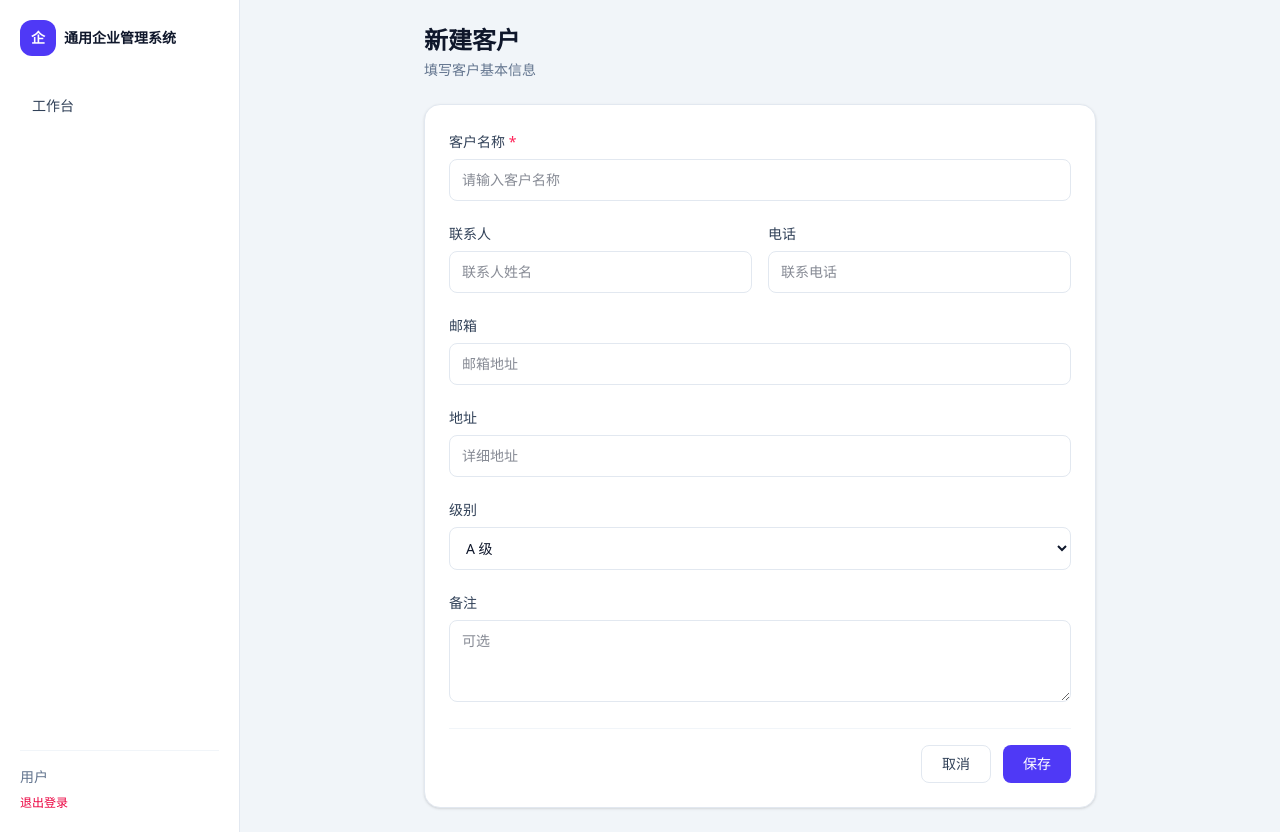
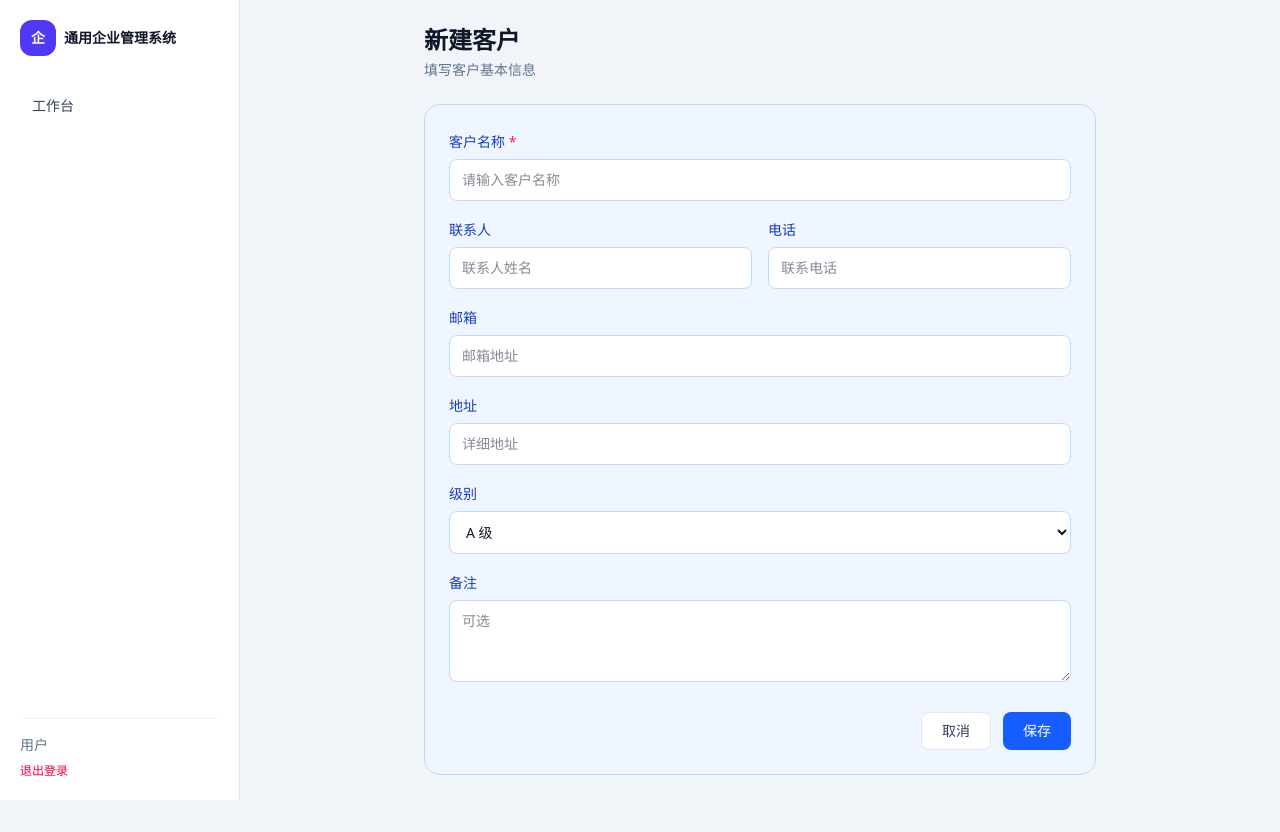
Before and after one commit to xiaowang9818-beep/SME-Admin, a Next.js app: page /customers/new in a window 1280 px wide. After the commit the page ends 800 px from the top, so only its background shows below. Built offline with nearby package versions, Linux system fonts and the light colour scheme; no server answers.

Commit message:
style: colorful form pages matching inventory style

```diff
--- a/src/app/(app)/customers/new/page.tsx
+++ b/src/app/(app)/customers/new/page.tsx
@@ -6,36 +6,36 @@ export default function NewCustomerPage() {
       <h1 className="text-2xl font-semibold text-slate-900">新建客户</h1>
       <p className="mt-1 text-sm text-slate-500">填写客户基本信息</p>
 
-      <form action={createCustomer} className="mt-6 space-y-5 rounded-2xl border border-slate-200 bg-white p-6 shadow-sm">
+      <form action={createCustomer} className="mt-6 space-y-4 rounded-2xl border border-blue-200 bg-blue-50 p-6">
         <div>
-          <label className="text-sm font-medium text-slate-700">客户名称 <span className="text-rose-500">*</span></label>
-          <input name="name" required placeholder="请输入客户名称" className="mt-1.5 w-full rounded-lg border border-slate-200 px-3 py-2.5 text-sm outline-none transition focus:border-indigo-400 focus:ring-2 focus:ring-indigo-100" />
+          <label className="text-sm font-medium text-blue-800">客户名称 <span className="text-rose-500">*</span></label>
+          <input name="name" required placeholder="请输入客户名称" className="mt-1.5 w-full rounded-lg border border-blue-200 bg-white px-3 py-2.5 text-sm outline-none" />
         </div>
 
         <div className="grid grid-cols-2 gap-4">
           <div>
-            <label className="text-sm font-medium text-slate-700">联系人</label>
-            <input name="contact" placeholder="联系人姓名" className="mt-1.5 w-full rounded-lg border border-slate-200 px-3 py-2.5 text-sm outline-none transition focus:border-indigo-400 focus:ring-2 focus:ring-indigo-100" />
+            <label className="text-sm font-medium text-blue-800">联系人</label>
+            <input name="contact" placeholder="联系人姓名" className="mt-1.5 w-full rounded-lg border border-blue-200 bg-white px-3 py-2.5 text-sm outline-none" />
           </div>
           <div>
-            <label className="text-sm font-medium text-slate-700">电话</label>
-            <input name="phone" placeholder="联系电话" className="mt-1.5 w-full rounded-lg border border-slate-200 px-3 py-2.5 text-sm outline-none transition focus:border-indigo-400 focus:ring-2 focus:ring-indigo-100" />
+            <label className="text-sm font-medium text-blue-800">电话</label>
+            <input name="phone" placeholder="联系电话" className="mt-1.5 w-full rounded-lg border border-blue-200 bg-white px-3 py-2.5 text-sm outline-none" />
           </div>
         </div>
 
         <div>
-          <label className="text-sm font-medium text-slate-700">邮箱</label>
-          <input name="email" type="email" placeholder="邮箱地址" className="mt-1.5 w-full rounded-lg border border-slate-200 px-3 py-2.5 text-sm outline-none transition focus:border-indigo-400 focus:ring-2 focus:ring-indigo-100" />
+          <label className="text-sm font-medium text-blue-800">邮箱</label>
+          <input name="email" type="email" placeholder="邮箱地址" className="mt-1.5 w-full rounded-lg border border-blue-200 bg-white px-3 py-2.5 text-sm outline-none" />
         </div>
 
         <div>
-          <label className="text-sm font-medium text-slate-700">地址</label>
-          <input name="address" placeholder="详细地址" className="mt-1.5 w-full rounded-lg border border-slate-200 px-3 py-2.5 text-sm outline-none transition focus:border-indigo-400 focus:ring-2 focus:ring-indigo-100" />
+          <label className="text-sm font-medium text-blue-800">地址</label>
+          <input name="address" placeholder="详细地址" className="mt-1.5 w-full rounded-lg border border-blue-200 bg-white px-3 py-2.5 text-sm outline-none" />
         </div>
 
         <div>
-          <label className="text-sm font-medium text-slate-700">级别</label>
-          <select name="level" className="mt-1.5 w-full rounded-lg border border-slate-200 px-3 py-2.5 text-sm outline-none transition focus:border-indigo-400 focus:ring-2 focus:ring-indigo-100">
+          <label className="text-sm font-medium text-blue-800">级别</label>
+          <select name="level" className="mt-1.5 w-full rounded-lg border border-blue-200 bg-white px-3 py-2.5 text-sm outline-none">
             <option value="A">A 级</option>
             <option value="B">B 级</option>
             <option value="C">C 级</option>
@@ -43,17 +43,13 @@ export default function NewCustomerPage() {
         </div>
 
         <div>
-          <label className="text-sm font-medium text-slate-700">备注</label>
-          <textarea name="remark" rows={3} placeholder="可选" className="mt-1.5 w-full rounded-lg border border-slate-200 px-3 py-2.5 text-sm outline-none transition focus:border-indigo-400 focus:ring-2 focus:ring-indigo-100" />
+          <label className="text-sm font-medium text-blue-800">备注</label>
+          <textarea name="remark" rows={3} placeholder="可选" className="mt-1.5 min-h-[80px] w-full resize-y rounded-lg border border-blue-200 bg-white px-3 py-2.5 text-sm outline-none" />
         </div>
 
-        <div className="flex justify-end gap-3 border-t border-slate-100 pt-4">
-          <a href="/customers" className="rounded-lg border border-slate-200 px-5 py-2 text-sm text-slate-700 hover:bg-slate-50">
-            取消
-          </a>
-          <button className="rounded-lg bg-indigo-600 px-5 py-2 text-sm font-medium text-white hover:bg-indigo-700">
-            保存
-          </button>
+        <div className="flex justify-end gap-3 pt-2">
+          <a href="/customers" className="rounded-lg border border-slate-200 bg-white px-5 py-2 text-sm text-slate-700 hover:bg-slate-50">取消</a>
+          <button className="rounded-lg bg-blue-600 px-5 py-2 text-sm font-medium text-white hover:bg-blue-700">保存</button>
         </div>
       </form>
     </div>
--- a/src/app/(app)/employees/new/page.tsx
+++ b/src/app/(app)/employees/new/page.tsx
@@ -6,46 +6,42 @@ export default function NewEmployeePage() {
       <h1 className="text-2xl font-semibold text-slate-900">新建员工</h1>
       <p className="mt-1 text-sm text-slate-500">填写员工基本信息</p>
 
-      <form action={createEmployee} className="mt-6 space-y-5 rounded-2xl border border-slate-200 bg-white p-6 shadow-sm">
+      <form action={createEmployee} className="mt-6 space-y-4 rounded-2xl border border-amber-200 bg-amber-50 p-6">
         <div>
-          <label className="text-sm font-medium text-slate-700">姓名 <span className="text-rose-500">*</span></label>
-          <input name="name" required placeholder="请输入姓名" className="mt-1.5 w-full rounded-lg border border-slate-200 px-3 py-2.5 text-sm outline-none transition focus:border-indigo-400 focus:ring-2 focus:ring-indigo-100" />
+          <label className="text-sm font-medium text-amber-800">姓名 <span className="text-rose-500">*</span></label>
+          <input name="name" required placeholder="请输入姓名" className="mt-1.5 w-full rounded-lg border border-amber-200 bg-white px-3 py-2.5 text-sm outline-none" />
         </div>
 
         <div className="grid grid-cols-2 gap-4">
           <div>
-            <label className="text-sm font-medium text-slate-700">部门</label>
-            <input name="department" placeholder="如：销售部" className="mt-1.5 w-full rounded-lg border border-slate-200 px-3 py-2.5 text-sm outline-none transition focus:border-indigo-400 focus:ring-2 focus:ring-indigo-100" />
+            <label className="text-sm font-medium text-amber-800">部门</label>
+            <input name="department" placeholder="如：销售部" className="mt-1.5 w-full rounded-lg border border-amber-200 bg-white px-3 py-2.5 text-sm outline-none" />
           </div>
           <div>
-            <label className="text-sm font-medium text-slate-700">职位</label>
-            <input name="position" placeholder="如：销售经理" className="mt-1.5 w-full rounded-lg border border-slate-200 px-3 py-2.5 text-sm outline-none transition focus:border-indigo-400 focus:ring-2 focus:ring-indigo-100" />
+            <label className="text-sm font-medium text-amber-800">职位</label>
+            <input name="position" placeholder="如：销售经理" className="mt-1.5 w-full rounded-lg border border-amber-200 bg-white px-3 py-2.5 text-sm outline-none" />
           </div>
         </div>
 
         <div className="grid grid-cols-2 gap-4">
           <div>
-            <label className="text-sm font-medium text-slate-700">电话</label>
-            <input name="phone" placeholder="联系电话" className="mt-1.5 w-full rounded-lg border border-slate-200 px-3 py-2.5 text-sm outline-none transition focus:border-indigo-400 focus:ring-2 focus:ring-indigo-100" />
+            <label className="text-sm font-medium text-amber-800">电话</label>
+            <input name="phone" placeholder="联系电话" className="mt-1.5 w-full rounded-lg border border-amber-200 bg-white px-3 py-2.5 text-sm outline-none" />
           </div>
           <div>
-            <label className="text-sm font-medium text-slate-700">入职日期</label>
-            <input name="hireDate" type="date" className="mt-1.5 w-full rounded-lg border border-slate-200 px-3 py-2.5 text-sm outline-none transition focus:border-indigo-400 focus:ring-2 focus:ring-indigo-100" />
+            <label className="text-sm font-medium text-amber-800">入职日期</label>
+            <input name="hireDate" type="date" className="mt-1.5 w-full rounded-lg border border-amber-200 bg-white px-3 py-2.5 text-sm outline-none" />
           </div>
         </div>
 
         <div>
-          <label className="text-sm font-medium text-slate-700">备注</label>
-          <textarea name="remark" rows={3} placeholder="可选" className="mt-1.5 w-full rounded-lg border border-slate-200 px-3 py-2.5 text-sm outline-none transition focus:border-indigo-400 focus:ring-2 focus:ring-indigo-100" />
+          <label className="text-sm font-medium text-amber-800">备注</label>
+          <textarea name="remark" rows={3} placeholder="可选" className="mt-1.5 min-h-[80px] w-full resize-y rounded-lg border border-amber-200 bg-white px-3 py-2.5 text-sm outline-none" />
         </div>
 
-        <div className="flex justify-end gap-3 border-t border-slate-100 pt-4">
-          <a href="/employees" className="rounded-lg border border-slate-200 px-5 py-2 text-sm text-slate-700 hover:bg-slate-50">
-            取消
-          </a>
-          <button className="rounded-lg bg-indigo-600 px-5 py-2 text-sm font-medium text-white hover:bg-indigo-700">
-            保存
-          </button>
+        <div className="flex justify-end gap-3 pt-2">
+          <a href="/employees" className="rounded-lg border border-slate-200 bg-white px-5 py-2 text-sm text-slate-700 hover:bg-slate-50">取消</a>
+          <button className="rounded-lg bg-amber-500 px-5 py-2 text-sm font-medium text-white hover:bg-amber-600">保存</button>
         </div>
       </form>
     </div>
--- a/src/app/(app)/products/new/page.tsx
+++ b/src/app/(app)/products/new/page.tsx
@@ -6,52 +6,48 @@ export default function NewProductPage() {
       <h1 className="text-2xl font-semibold text-slate-900">新建商品</h1>
       <p className="mt-1 text-sm text-slate-500">填写商品基本信息</p>
 
-      <form action={createProduct} className="mt-6 space-y-5 rounded-2xl border border-slate-200 bg-white p-6 shadow-sm">
+      <form action={createProduct} className="mt-6 space-y-4 rounded-2xl border border-indigo-200 bg-indigo-50 p-6">
         <div className="grid grid-cols-2 gap-4">
           <div>
-            <label className="text-sm font-medium text-slate-700">SKU <span className="text-rose-500">*</span></label>
-            <input name="sku" required placeholder="商品编码" className="mt-1.5 w-full rounded-lg border border-slate-200 px-3 py-2.5 text-sm outline-none transition focus:border-indigo-400 focus:ring-2 focus:ring-indigo-100" />
+            <label className="text-sm font-medium text-indigo-800">SKU <span className="text-rose-500">*</span></label>
+            <input name="sku" required placeholder="商品编码" className="mt-1.5 w-full rounded-lg border border-indigo-200 bg-white px-3 py-2.5 text-sm outline-none" />
           </div>
           <div>
-            <label className="text-sm font-medium text-slate-700">商品名称 <span className="text-rose-500">*</span></label>
-            <input name="name" required placeholder="商品名称" className="mt-1.5 w-full rounded-lg border border-slate-200 px-3 py-2.5 text-sm outline-none transition focus:border-indigo-400 focus:ring-2 focus:ring-indigo-100" />
+            <label className="text-sm font-medium text-indigo-800">商品名称 <span className="text-rose-500">*</span></label>
+            <input name="name" required placeholder="商品名称" className="mt-1.5 w-full rounded-lg border border-indigo-200 bg-white px-3 py-2.5 text-sm outline-none" />
           </div>
         </div>
 
         <div className="grid grid-cols-2 gap-4">
           <div>
-            <label className="text-sm font-medium text-slate-700">分类</label>
-            <input name="category" placeholder="如：电子产品" className="mt-1.5 w-full rounded-lg border border-slate-200 px-3 py-2.5 text-sm outline-none transition focus:border-indigo-400 focus:ring-2 focus:ring-indigo-100" />
+            <label className="text-sm font-medium text-indigo-800">分类</label>
+            <input name="category" placeholder="如：电子产品" className="mt-1.5 w-full rounded-lg border border-indigo-200 bg-white px-3 py-2.5 text-sm outline-none" />
           </div>
           <div>
-            <label className="text-sm font-medium text-slate-700">规格</label>
-            <input name="spec" placeholder="规格说明" className="mt-1.5 w-full rounded-lg border border-slate-200 px-3 py-2.5 text-sm outline-none transition focus:border-indigo-400 focus:ring-2 focus:ring-indigo-100" />
+            <label className="text-sm font-medium text-indigo-800">规格</label>
+            <input name="spec" placeholder="规格说明" className="mt-1.5 w-full rounded-lg border border-indigo-200 bg-white px-3 py-2.5 text-sm outline-none" />
           </div>
         </div>
 
         <div className="grid grid-cols-2 gap-4">
           <div>
-            <label className="text-sm font-medium text-slate-700">成本价</label>
-            <input name="costPrice" type="number" step="0.01" defaultValue="0" className="mt-1.5 w-full rounded-lg border border-slate-200 px-3 py-2.5 text-sm outline-none transition focus:border-indigo-400 focus:ring-2 focus:ring-indigo-100" />
+            <label className="text-sm font-medium text-indigo-800">成本价</label>
+            <input name="costPrice" type="number" step="0.01" defaultValue="0" className="mt-1.5 w-full rounded-lg border border-indigo-200 bg-white px-3 py-2.5 text-sm outline-none" />
           </div>
           <div>
-            <label className="text-sm font-medium text-slate-700">销售价</label>
-            <input name="salePrice" type="number" step="0.01" defaultValue="0" className="mt-1.5 w-full rounded-lg border border-slate-200 px-3 py-2.5 text-sm outline-none transition focus:border-indigo-400 focus:ring-2 focus:ring-indigo-100" />
+            <label className="text-sm font-medium text-indigo-800">销售价</label>
+            <input name="salePrice" type="number" step="0.01" defaultValue="0" className="mt-1.5 w-full rounded-lg border border-indigo-200 bg-white px-3 py-2.5 text-sm outline-none" />
           </div>
         </div>
 
         <div>
-          <label className="text-sm font-medium text-slate-700">安全库存</label>
-          <input name="safetyStock" type="number" defaultValue="0" className="mt-1.5 w-full rounded-lg border border-slate-200 px-3 py-2.5 text-sm outline-none transition focus:border-indigo-400 focus:ring-2 focus:ring-indigo-100" />
+          <label className="text-sm font-medium text-indigo-800">安全库存</label>
+          <input name="safetyStock" type="number" defaultValue="0" className="mt-1.5 w-full rounded-lg border border-indigo-200 bg-white px-3 py-2.5 text-sm outline-none" />
         </div>
 
-        <div className="flex justify-end gap-3 border-t border-slate-100 pt-4">
-          <a href="/products" className="rounded-lg border border-slate-200 px-5 py-2 text-sm text-slate-700 hover:bg-slate-50">
-            取消
-          </a>
-          <button className="rounded-lg bg-indigo-600 px-5 py-2 text-sm font-medium text-white hover:bg-indigo-700">
-            保存
-          </button>
+        <div className="flex justify-end gap-3 pt-2">
+          <a href="/products" className="rounded-lg border border-slate-200 bg-white px-5 py-2 text-sm text-slate-700 hover:bg-slate-50">取消</a>
+          <button className="rounded-lg bg-indigo-600 px-5 py-2 text-sm font-medium text-white hover:bg-indigo-700">保存</button>
         </div>
       </form>
     </div>
--- a/src/app/(app)/sales/new/page.tsx
+++ b/src/app/(app)/sales/new/page.tsx
@@ -10,48 +10,40 @@ export default async function NewSalesOrderPage() {
       <h1 className="text-2xl font-semibold text-slate-900">新建销售订单</h1>
       <p className="mt-1 text-sm text-slate-500">选择客户和商品</p>
 
-      <form action={createSalesOrder} className="mt-6 space-y-5 rounded-2xl border border-slate-200 bg-white p-6 shadow-sm">
+      <form action={createSalesOrder} className="mt-6 space-y-4 rounded-2xl border border-emerald-200 bg-emerald-50 p-6">
         <div>
-          <label className="text-sm font-medium text-slate-700">客户 <span className="text-rose-500">*</span></label>
-          <select name="customerId" required className="mt-1.5 w-full rounded-lg border border-slate-200 px-3 py-2.5 text-sm outline-none transition focus:border-indigo-400 focus:ring-2 focus:ring-indigo-100">
+          <label className="text-sm font-medium text-emerald-800">客户 <span className="text-rose-500">*</span></label>
+          <select name="customerId" required className="mt-1.5 w-full rounded-lg border border-emerald-200 bg-white px-3 py-2.5 text-sm outline-none">
             <option value="">请选择</option>
             {customers.map((c) => (
-              <option key={c.id} value={c.id}>
-                {c.name}
-              </option>
+              <option key={c.id} value={c.id}>{c.name}</option>
             ))}
           </select>
         </div>
 
         <div>
-          <label className="text-sm font-medium text-slate-700">商品 <span className="text-rose-500">*</span></label>
-          <select name="productId" required className="mt-1.5 w-full rounded-lg border border-slate-200 px-3 py-2.5 text-sm outline-none transition focus:border-indigo-400 focus:ring-2 focus:ring-indigo-100">
+          <label className="text-sm font-medium text-emerald-800">商品 <span className="text-rose-500">*</span></label>
+          <select name="productId" required className="mt-1.5 w-full rounded-lg border border-emerald-200 bg-white px-3 py-2.5 text-sm outline-none">
             <option value="">请选择</option>
             {products.map((p) => (
-              <option key={p.id} value={p.id}>
-                {p.name} (¥{p.salePrice})
-              </option>
+              <option key={p.id} value={p.id}>{p.name} (¥{p.salePrice})</option>
             ))}
           </select>
         </div>
 
         <div>
-          <label className="text-sm font-medium text-slate-700">数量 <span className="text-rose-500">*</span></label>
-          <input name="quantity" type="number" min="1" defaultValue="1" required className="mt-1.5 w-full rounded-lg border border-slate-200 px-3 py-2.5 text-sm outline-none transition focus:border-indigo-400 focus:ring-2 focus:ring-indigo-100" />
+          <label className="text-sm font-medium text-emerald-800">数量 <span className="text-rose-500">*</span></label>
+          <input name="quantity" type="number" min="1" defaultValue="1" required className="mt-1.5 w-full rounded-lg border border-emerald-200 px-3 py-2.5 text-sm outline-none" />
         </div>
 
         <div>
-          <label className="text-sm font-medium text-slate-700">备注</label>
-          <textarea name="remark" rows={3} placeholder="可选" className="mt-1.5 w-full rounded-lg border border-slate-200 px-3 py-2.5 text-sm outline-none transition focus:border-indigo-400 focus:ring-2 focus:ring-indigo-100" />
+          <label className="text-sm font-medium text-emerald-800">备注</label>
+          <textarea name="remark" rows={3} placeholder="可选" className="mt-1.5 min-h-[80px] w-full resize-y rounded-lg border border-emerald-200 px-3 py-2.5 text-sm outline-none" />
         </div>
 
-        <div className="flex justify-end gap-3 border-t border-slate-100 pt-4">
-          <a href="/sales" className="rounded-lg border border-slate-200 px-5 py-2 text-sm text-slate-700 hover:bg-slate-50">
-            取消
-          </a>
-          <button className="rounded-lg bg-indigo-600 px-5 py-2 text-sm font-medium text-white hover:bg-indigo-700">
-            创建订单
-          </button>
+        <div className="flex justify-end gap-3 pt-2">
+          <a href="/sales" className="rounded-lg border border-slate-200 bg-white px-5 py-2 text-sm text-slate-700 hover:bg-slate-50">取消</a>
+          <button className="rounded-lg bg-emerald-600 px-5 py-2 text-sm font-medium text-white hover:bg-emerald-700">创建订单</button>
         </div>
       </form>
     </div>
```
